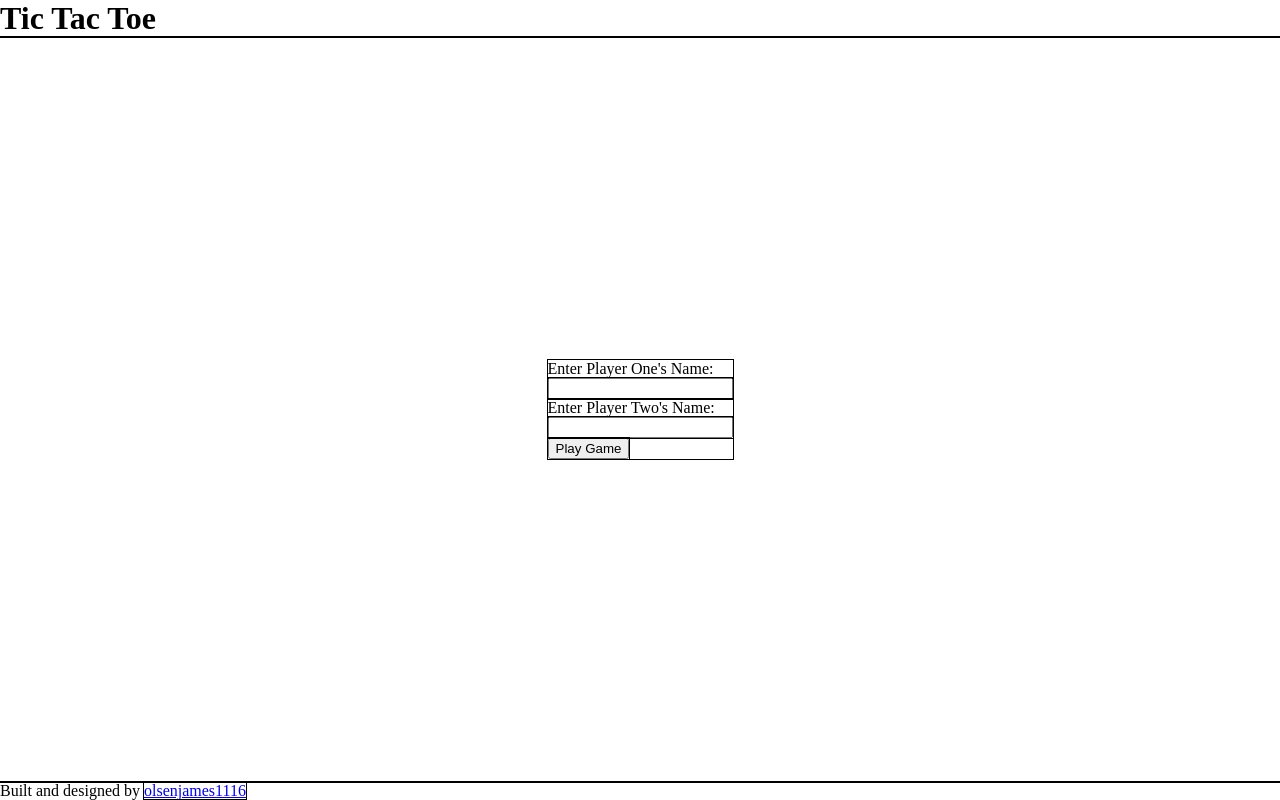
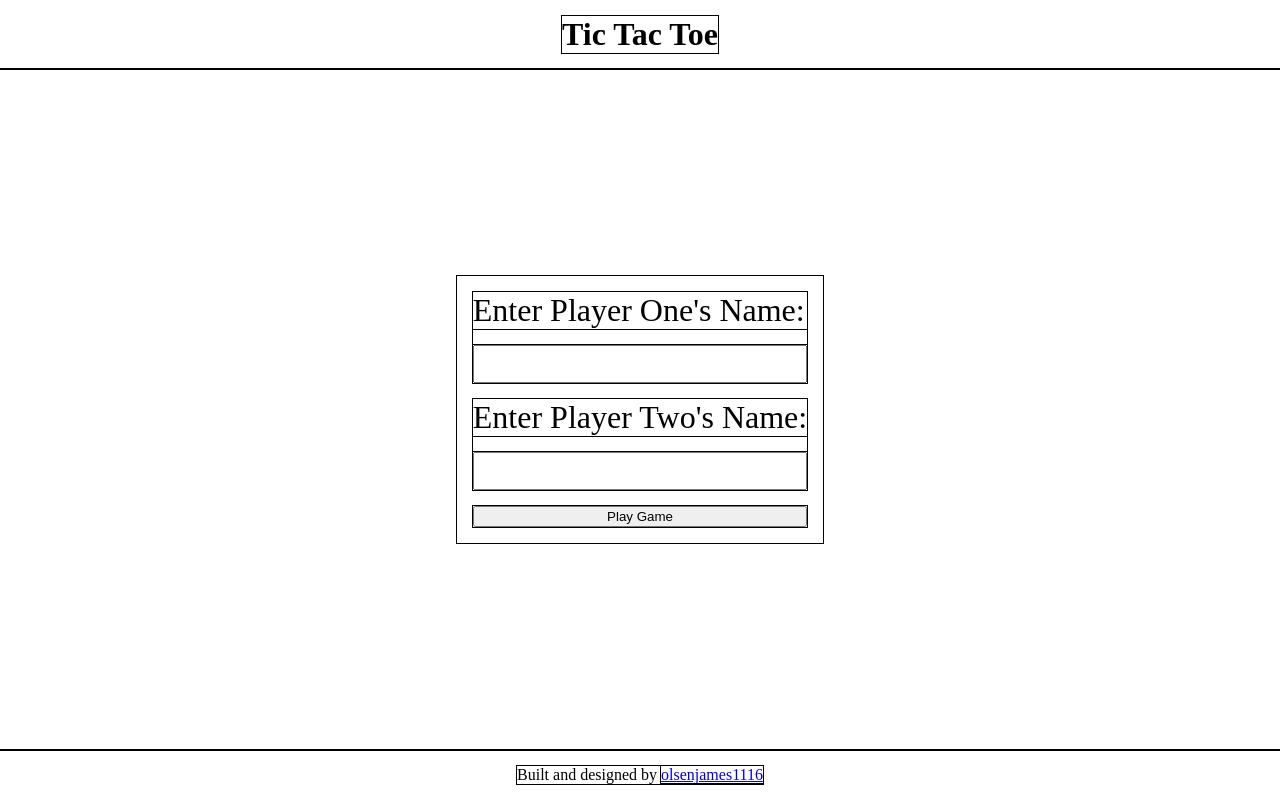
Before and after one commit to olsenjames1116/ticTacToe, a website: page index.html in a window 1280 px wide. Both pictures are taken after a click on the button "Start". Drawn offline with Linux system fonts and the light colour scheme.

Commit message:
Format main layout and form

```diff
--- a/javascript.js
+++ b/javascript.js
@@ -8,7 +8,7 @@ const form = elementFactory('form');
 const playButton = elementFactory('button#playButton');
 
 startButton.findElement().addEventListener('click', () => {
-    form.findElement().setAttribute('style', 'display: block;');
+    form.findElement().setAttribute('style', 'display: flex;');
     startButton.findElement().setAttribute('style', 'display: none;');
 });
 
--- a/style.css
+++ b/style.css
@@ -9,21 +9,43 @@ body{
     grid-template-rows: auto 1fr auto;
 }
 
-div.mainContent{
+div.header{
+    padding: 1rem;
     display: flex;
-    align-items: center;
     justify-content: center;
 }
 
+div.mainContent{
+    display: grid;
+}
+
+button#startButton{
+    align-self: center;
+    justify-self: center;
+    width: 4rem;
+    height: 2rem;
+}
+
 form{
+    padding: 1rem;
     display: none;
+    flex-direction: column;
+    gap: 1rem;
     justify-self: center;
     align-self: center;
 }
 
 form>div{
+    font-size: 2rem;
     display: flex;
     flex-direction: column;
+    justify-content: center;
+    gap: 1rem;
+}
+
+input{
+    height: 2rem;
+    font-size: 1rem;
 }
 
 div.scoreboard{
@@ -44,3 +66,9 @@ div.result{
     top: 200px;
     left: 100px;
 }
+
+div.footer{
+    padding: 1rem;
+    display: flex;
+    justify-content: center;
+}
```
